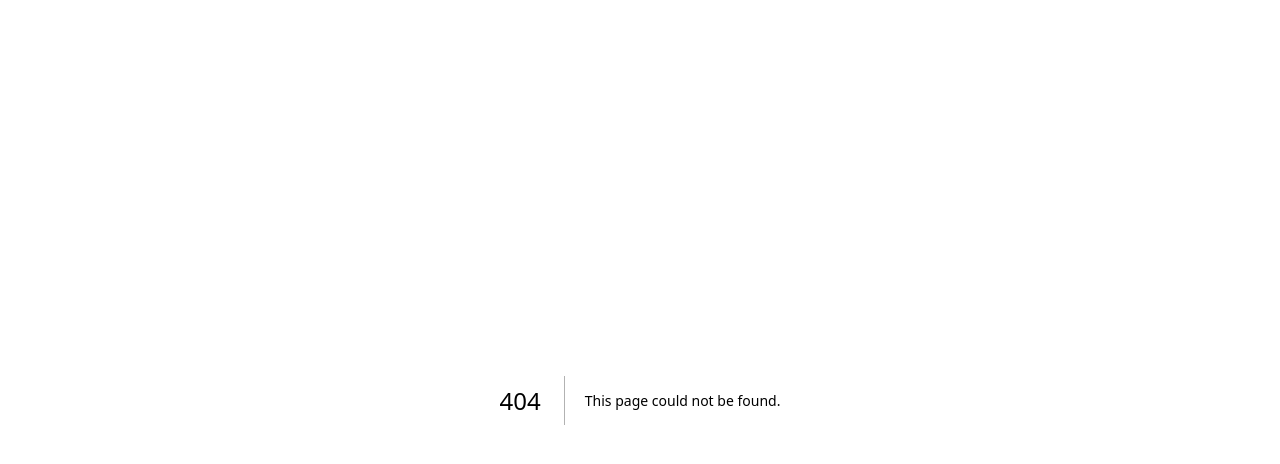
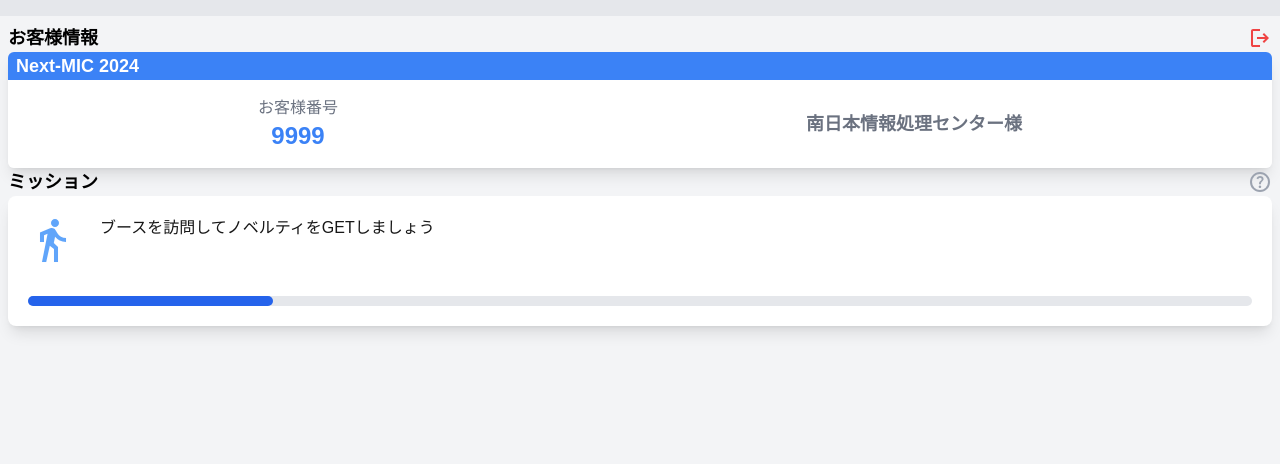
Before and after one commit to aikiw2021325/next-sample, a Next.js app: page /question in a window 1280 px wide. Before the commit this address had no page. Shown: the top 464 px of the page. Built offline with nearby package versions, Linux system fonts and the light colour scheme.

Commit message:
fix:アイコン追加、アンケートホーム画面作成途中

```diff
--- /dev/null
+++ b/src/app/question/page.tsx
@@ -0,0 +1,30 @@
+import { HelpButton } from "@/components/button/HelpButton";
+import { LogoutButton } from "@/components/button/LogoutButton";
+import { CustomerCard } from "@/components/card/CustomerCard";
+import { NoveltyMissonCard } from "@/components/card/NoveltyMissonCard";
+import { Headder } from "@/components/headder/Headder";
+export default function Home() {
+
+  return (
+    <body className="bg-gray-100">
+      <header className="h-4 bg-gray-200 text-white">
+      </header>
+      <main className="p-2">
+        <div className="container mx-auto w-full">
+          <div className="flex flex-row items-center justify-between">
+            <Headder message="お客様情報"></Headder>
+            <LogoutButton></LogoutButton>
+          </div>
+          <CustomerCard customer_id={'9999'} customer_name={'南日本情報処理センター'}></CustomerCard>
+          <div className="flex flex-row items-center justify-between">
+            <Headder message="ミッション"></Headder>
+            <HelpButton></HelpButton>
+          </div>
+          <div className="flex flex-row">
+            <NoveltyMissonCard progress={1}></NoveltyMissonCard>
+          </div>
+        </div>
+      </main>
+    </body>
+  );
+}
--- /dev/null
+++ b/src/components/icon/LogoutIcon.tsx
@@ -0,0 +1,7 @@
+import LogoutSvg from "@/images/logout.svg";
+
+export function LogoutIcon() {
+
+  return <LogoutSvg className="text-red-500 w-6 h-6" />;
+
+}
--- /dev/null
+++ b/src/components/icon/SupportIcon.tsx
@@ -0,0 +1,7 @@
+import SupportSvg from "@/images/support.svg";
+
+export function SupportIcon() {
+
+  return <SupportSvg className="text-gray-400 w-6 h-6" />;
+
+}
```
